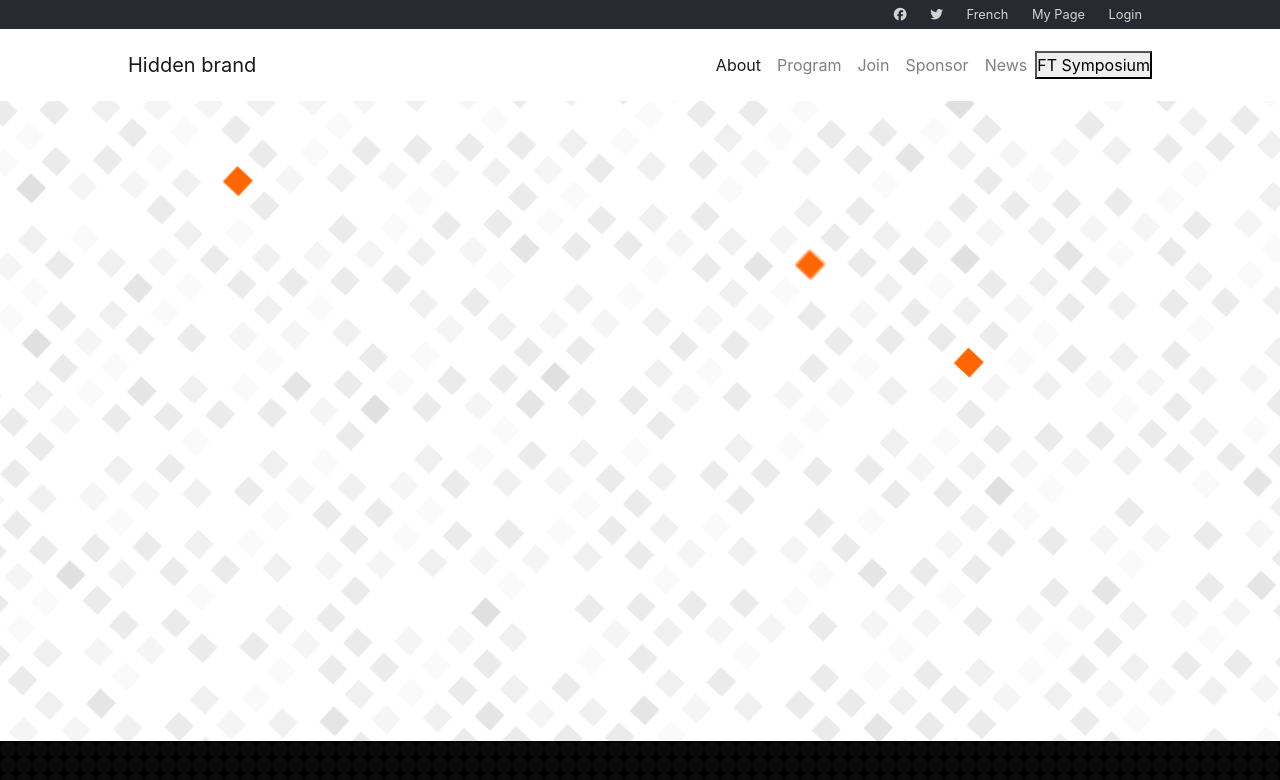
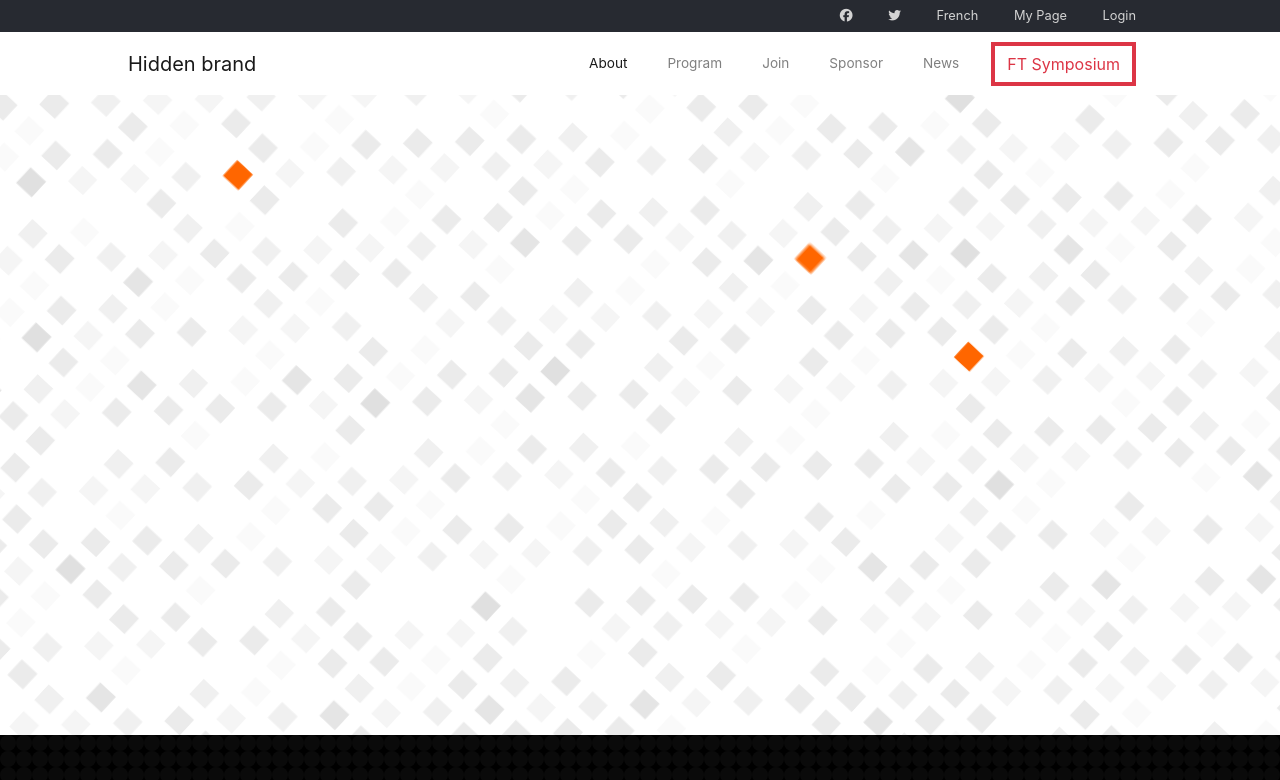
Before and after one commit to teekaytech/HTML-CSS-capstone-project, a plain HTML site: page index.html in a window 1280 px wide. Shown: the top 780 px of the page. Drawn offline with nearby package versions, Linux system fonts and the light colour scheme.

Commit message:
Style navbar items in main navbar section in index.html

```diff
--- a/assets/css/main.css
+++ b/assets/css/main.css
@@ -27,7 +27,7 @@ body {
 
 .socials li {
   display: inline-block;
-  padding: 5px 10px;
+  padding: 0.4rem 1rem;
 }
 
 .nav-anchor {
@@ -41,13 +41,21 @@ body {
 }
 
 .main-nav {
-  padding: 1rem 8rem;
+  padding: 0.6rem 8rem;
   margin-top: 0;
   background: #fff !important;
 }
 
-.current-page:hover {
-  color: var(--textColor);
+.n-a-link {
+  font-size: 0.85rem;
+}
+
+.n-a-link:hover {
+  color: var(--textColor) !important;
+}
+
+.my-button {
+  border-width: 0.3rem;
 }
 
 /* main section */
--- a/index.html
+++ b/index.html
@@ -33,22 +33,23 @@
         <a class="navbar-brand mr-auto" href="#">Hidden brand</a>
         <ul class="navbar-nav mt-2 mt-lg-0">
           <li class="nav-item active">
-            <a class="nav-link current-page" href="#">About</a>
+            <a class="nav-link mr-4 n-a-link" href="#">About</a>
           </li>
           <li class="nav-item">
-            <a class="nav-link" href="#">Program</a>
+            <a class="nav-link mr-4 n-a-link" href="#">Program</a>
           </li>
           <li class="nav-item">
-            <a class="nav-link" href="#">Join</a>
+            <a class="nav-link mr-4 n-a-link" href="#">Join</a>
           </li>
           <li class="nav-item">
-            <a class="nav-link" href="#">Sponsor</a>
+            <a class="nav-link mr-4 n-a-link" href="#">Sponsor</a>
           </li>
           <li class="nav-item">
-            <a class="nav-link" href="#">News</a>
+            <a class="nav-link mr-4 n-a-link" href="#">News</a>
           </li>
         </ul>
-        <button>FT Symposium</button>
+        <button type="button" class="btn btn-outline-danger mr-3 rounded-0 my-button">FT
+          Symposium</button>
       </div>
     </nav>
   </header>
```
